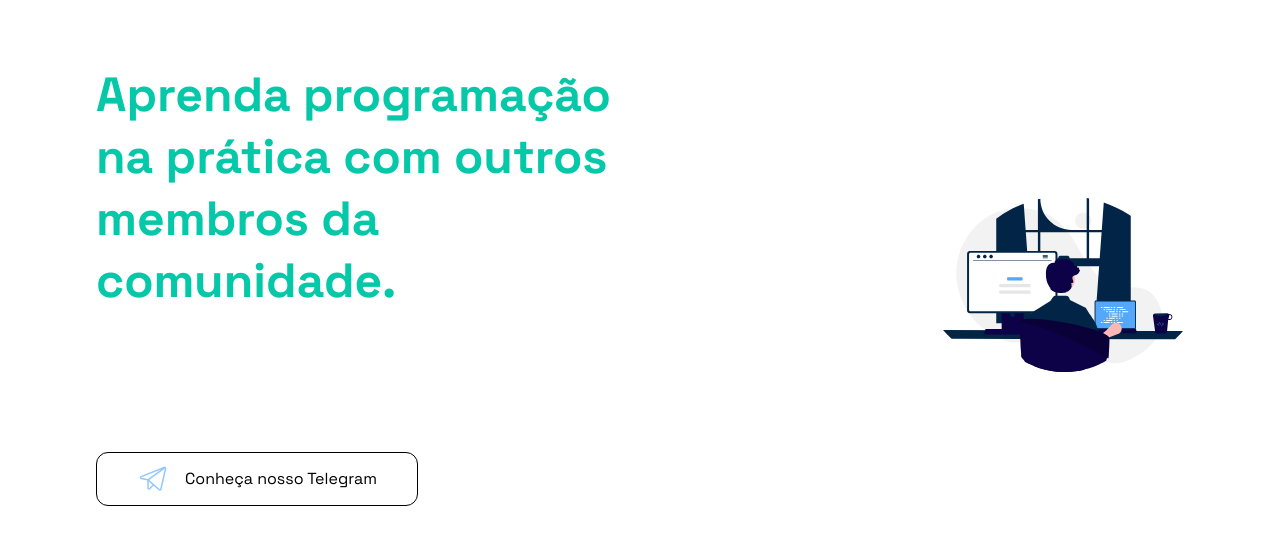
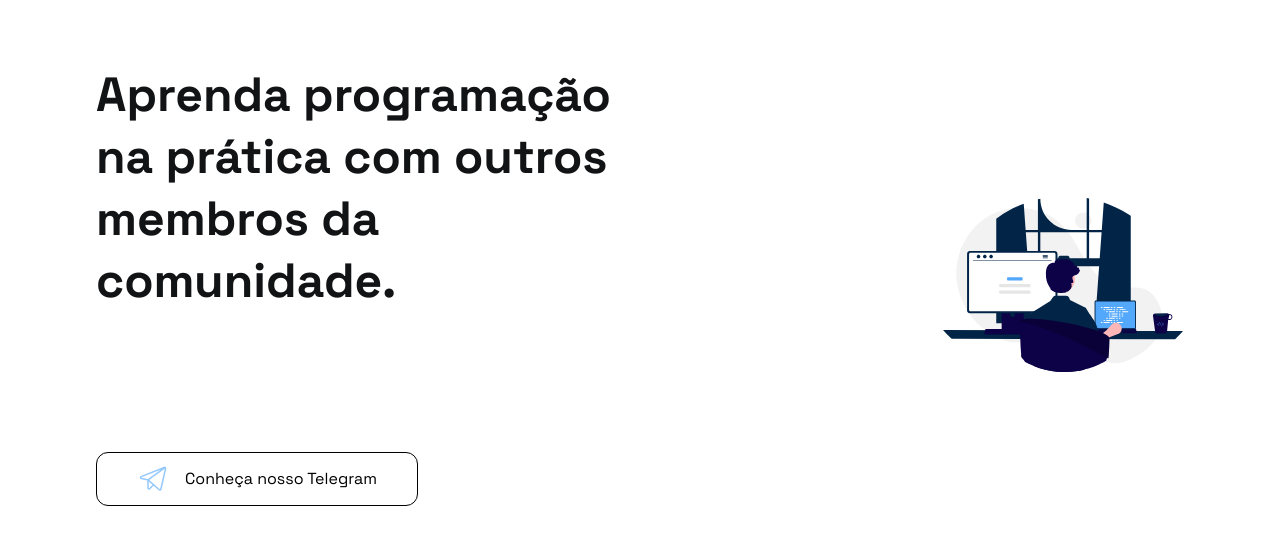
Before and after one commit to dansenpir/programeiros, a Next.js app: page /components/Home/Highlight in a window 1280 px wide. Shown: the top 544 px of the page. Built offline with nearby package versions, Linux system fonts and the light colour scheme.

Commit message:
style: update Highlight title color

```diff
--- a/src/pages/components/Home/Highlight/index.tsx
+++ b/src/pages/components/Home/Highlight/index.tsx
@@ -4,7 +4,7 @@ export default function Highlight() {
   return (
     <section className='flex flex-col sm:flex-row items-center justify-between mt-16 px-10 xl:px-24'>
       <div>
-        <h1 className='text-xl md:text-2xl lg:text-4xl lg:leading-10 xl:text-5xl xl:leading-24 text-green font-grotesk font-bold w-auto md:w-5/6 xl:w-4/6'>
+        <h1 className='text-xl md:text-2xl lg:text-4xl lg:leading-10 xl:text-5xl xl:leading-24 text-dark dark:text-white font-grotesk font-bold w-auto md:w-5/6 xl:w-4/6'>
           Aprenda programação na prática com outros membros da comunidade.
         </h1>
         <h3 className='font-overpass font-light text-white text-sm md:text-md lg:text-xl lg:leading-7 xl:text-2-5xl xl:leading-9 pt-6 md:w-5/6 lg:w-4/6 xl:w-3/6'>
```
